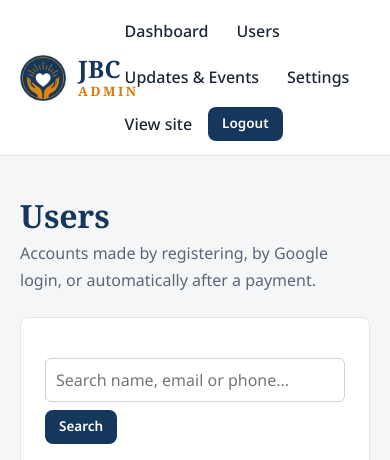
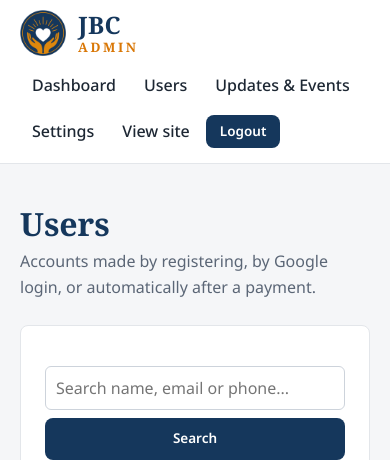
Before and after one commit to pirento/JBC-SEVA-TRUST-, a Node project: template views/admin/users.ejs in a window 390 px wide. Shown: the top 460 px of the page. Run offline with Node 20 templates, Linux system fonts and the light colour scheme; the template is opened without the code that fills it, so the values that code supplies are empty.

Commit message:
Align buttons on the account page and admin panel
- Buttons are as tall as the inputs beside them, text centred
- Row actions on the Users page stack one under another, same width
- On phones the admin menu sits below the logo (it overlapped it) and the
  account, date and search buttons stack vertically at full width

Co-Authored-By: Claude Opus 5.5 <noreply@anthropic.com>
Claude-Session: https://claude.ai/code/session_01623aHhn5qSKKdSxRo5nXbr

```diff
--- a/public/css/style.css
+++ b/public/css/style.css
@@ -2709,3 +2709,73 @@ html[lang="hi"] body {
 .steps li {
   margin-bottom: 8px;
 }
+
+/* =========================================
+   BUTTON ALIGNMENT (account page and admin)
+========================================= */
+
+/* Buttons are as tall as the input beside them, text centred */
+.date-form,
+.search-form {
+  align-items: stretch;
+}
+
+.date-form .btn,
+.search-form .btn,
+.account-page .hero-actions .btn {
+  display: inline-flex;
+  align-items: center;
+  justify-content: center;
+}
+
+/* Row actions stack one under another, same width */
+.action-cell {
+  flex-direction: column;
+  align-items: stretch;
+  min-width: 190px;
+}
+
+.action-cell .inline-form,
+.action-cell .btn {
+  display: block;
+  width: 100%;
+}
+
+@media (max-width: 680px) {
+  /* Admin bar: logo on top, menu below (it used to overlap the logo) */
+  .admin-bar .header-inner {
+    flex-direction: column;
+    align-items: flex-start;
+    gap: 8px;
+    padding-top: 10px;
+    padding-bottom: 10px;
+  }
+
+  .admin-nav {
+    width: 100%;
+  }
+
+  /* Buttons stack vertically, full width, on phones */
+  .account-page .hero-actions,
+  .date-form,
+  .search-form {
+    flex-direction: column;
+    align-items: stretch;
+    width: 100%;
+  }
+
+  .account-page .hero-actions .btn,
+  .date-form .btn,
+  .date-form input,
+  .search-form .btn,
+  .search-form input {
+    width: 100%;
+    min-width: 0;
+  }
+
+  .date-form .btn,
+  .search-form .btn {
+    padding-top: 10px;
+    padding-bottom: 10px;
+  }
+}
```
